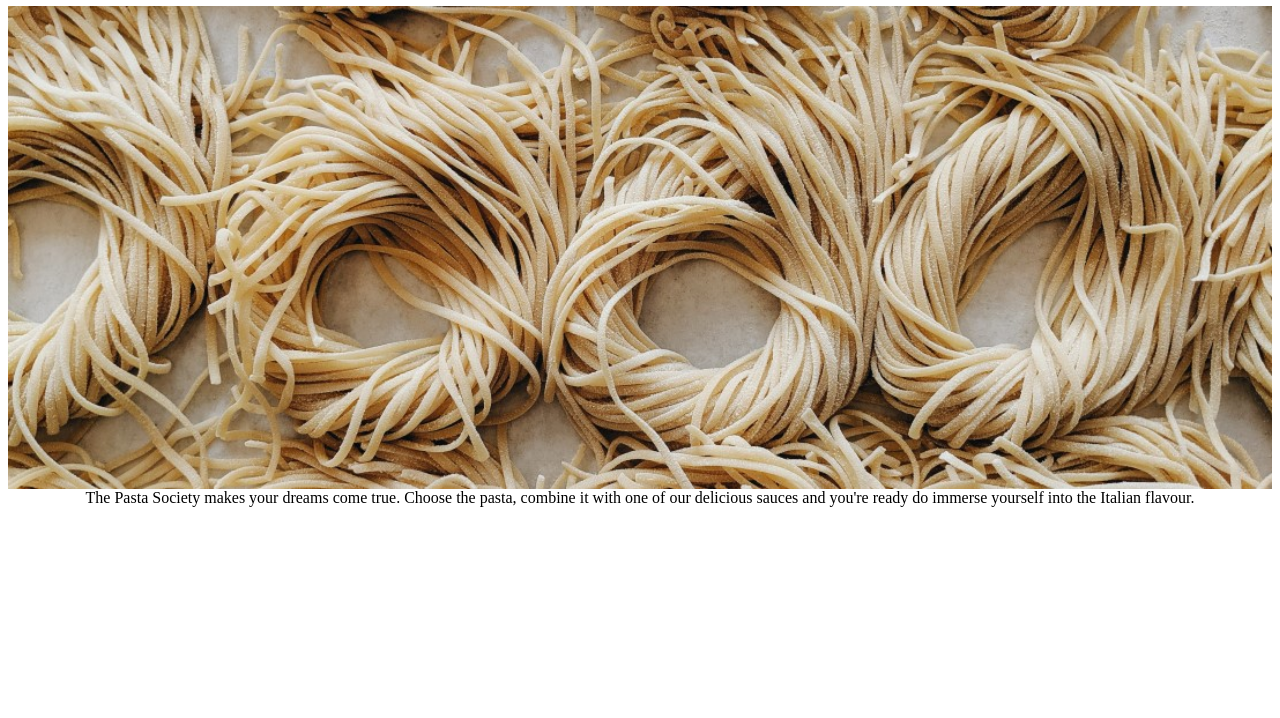
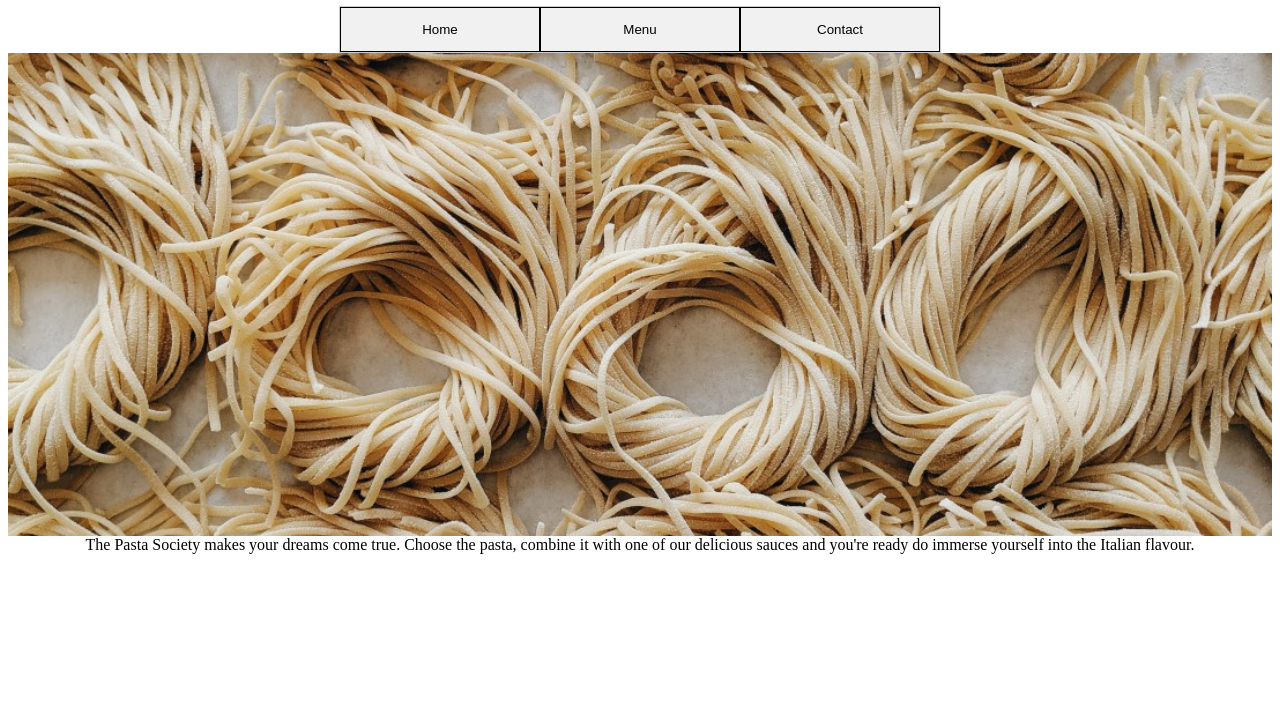
Before and after one commit to annagiuliam/restaurantPage, a plain HTML site: page index.html in a window 1280 px wide. Shown: the part 82-800 px from the top of the page. Drawn offline with Linux system fonts and the light colour scheme.

Commit message:
added tab buttons

```diff
--- a/main.js
+++ b/main.js
@@ -1 +1 @@
-(()=>{"use strict";(()=>{const e=document.querySelector("#content"),t=document.createElement("h1");t.textContent="The Pasta Society",e.appendChild(t);const o=document.createElement("img");o.src="./pasta-pic.jpg",e.appendChild(o);const a=document.createElement("div");a.classList.add("text"),a.textContent="The Pasta Society makes your dreams come true. Choose the pasta, combine it with one of our delicious sauces and you're ready do immerse yourself into the Italian flavour.",e.appendChild(a)})()})();
+(()=>{"use strict";(()=>{const t=document.querySelector("#content"),e=document.createElement("h1");e.textContent="The Pasta Society",t.appendChild(e);const n=document.createElement("div");n.classList.add("tab"),t.appendChild(n),(()=>{for(let t=0;t<3;t++){const t=document.createElement("button");t.classList.add("tablinks"),n.appendChild(t)}})(),(()=>{const t=document.querySelectorAll("button");t.item(0).textContent="Home",t.item(1).textContent="Menu",t.item(2).textContent="Contact"})();const o=document.createElement("img");o.src="./pasta-pic.jpg",t.appendChild(o);const a=document.createElement("div");a.classList.add("text"),a.textContent="The Pasta Society makes your dreams come true. Choose the pasta, combine it with one of our delicious sauces and you're ready do immerse yourself into the Italian flavour.",t.appendChild(a)})()})();
--- a/style.css
+++ b/style.css
@@ -9,6 +9,34 @@ h1 {
     font-family: 'Courier New', Courier, monospace;
 }
 
+.tab {
+    overflow: hidden;
+    border: 1px solid #ccc;
+    background-color: #f1f1f1;
+
+  }
+
+
+  .tab button {
+    background-color: inherit;
+    width: 200px;
+    float: center;
+    border: 0.5px solid black;
+    outline: none;
+    cursor: pointer;
+    padding: 14px 16px;
+    transition: 0.3s;
+  }
+
+  .tab button:hover {
+    background-color: #ddd;
+  }
+
+
+  .tab button.active {
+    background-color: #ccc;
+  }
+
 img {
     height: 50%;
     width: 100%;
```
